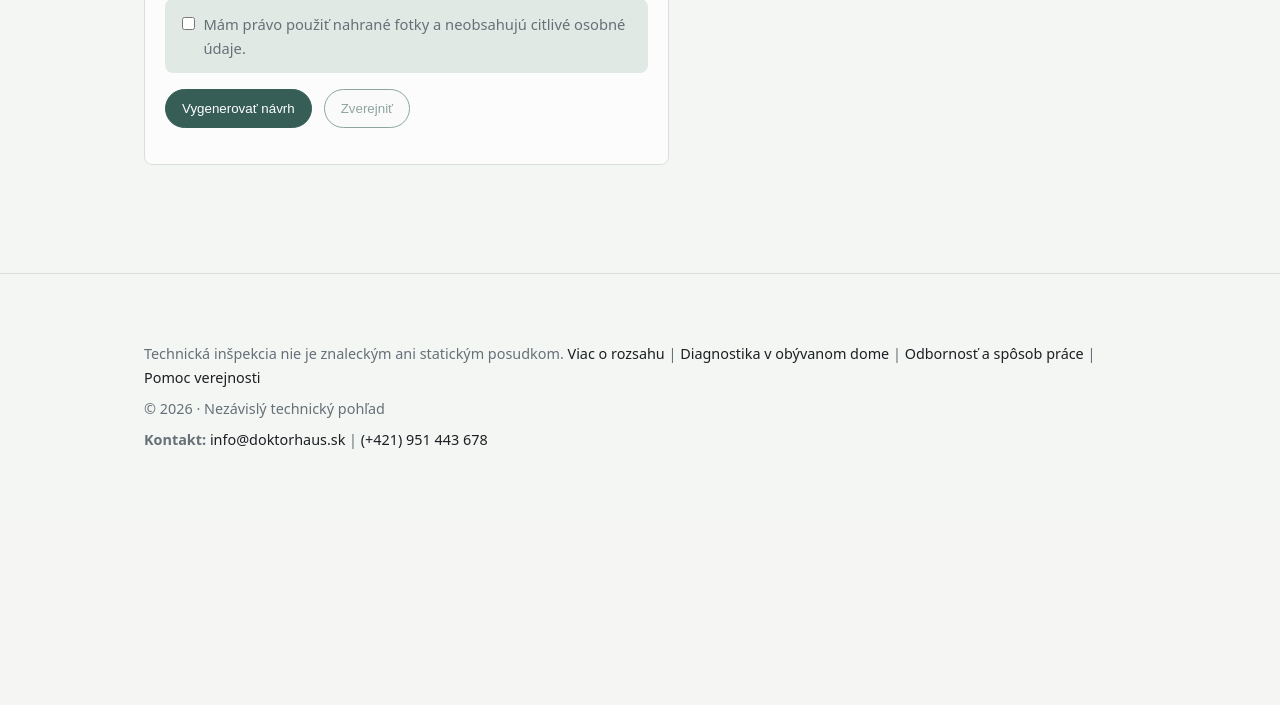
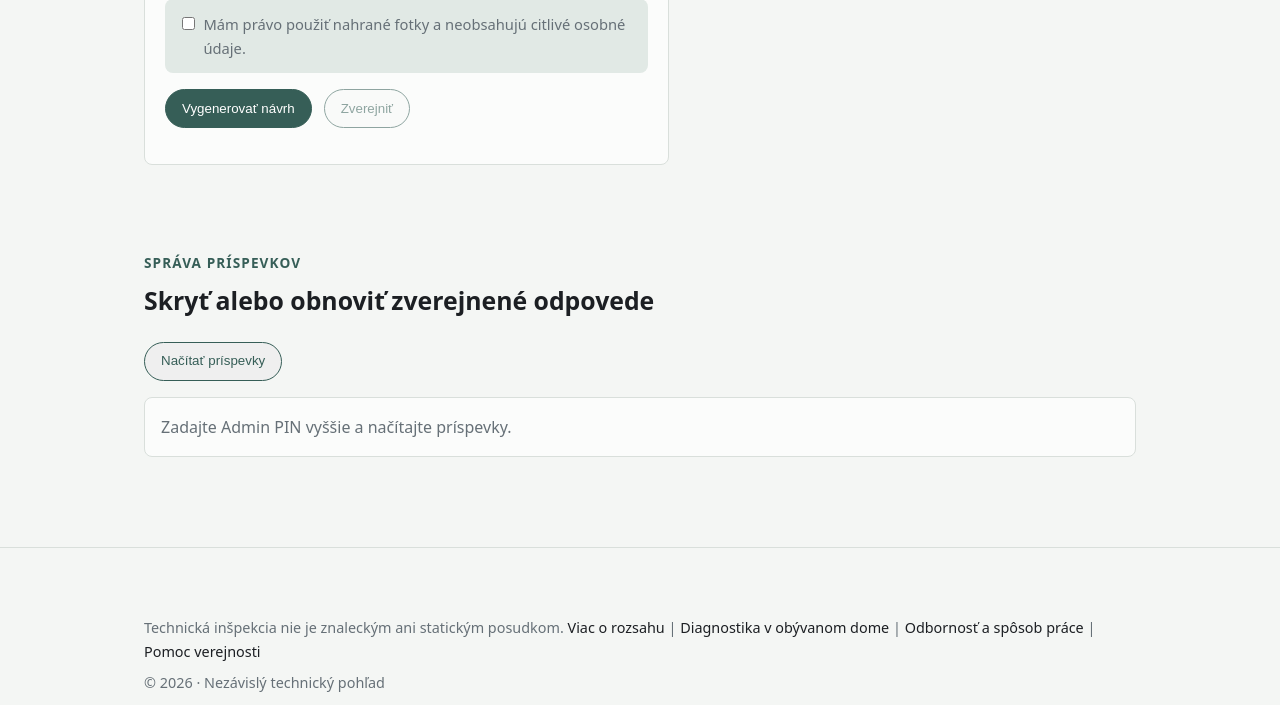
Before and after one commit to tvarovy-ziaric/doktorhaus-web, a PHP site: page /pomoc-admin.html in a window 1280 px wide. Shown: the part 1689-2394 px from the top of the page. Before the commit the page ends 2138 px from the top, so only its background shows below. Run offline with PHP 8.4, Linux system fonts and the light colour scheme.

Commit message:
Add admin hiding for public help posts

```diff
--- a/pomoc-admin.html
+++ b/pomoc-admin.html
@@ -126,6 +126,22 @@
       </label>
     </aside>
   </section>
+
+  <section class="container section-tight admin-list-section">
+    <div class="section-heading">
+      <p class="eyebrow">Správa príspevkov</p>
+      <h2>Skryť alebo obnoviť zverejnené odpovede</h2>
+    </div>
+    <div class="admin-list-actions">
+      <button class="btn" id="load-posts-btn" type="button">Načítať príspevky</button>
+      <p class="form-status" id="admin-list-status" role="status"></p>
+    </div>
+    <div class="admin-post-list" id="admin-post-list">
+      <article class="admin-post-card is-empty">
+        <p>Zadajte Admin PIN vyššie a načítajte príspevky.</p>
+      </article>
+    </div>
+  </section>
 </main>
 
 <footer id="footer"></footer>
@@ -141,6 +157,9 @@
   const publishBtn = document.getElementById("publish-btn");
   const imageFiles = document.getElementById("image-files");
   const imageRights = document.getElementById("image-rights");
+  const loadPostsBtn = document.getElementById("load-posts-btn");
+  const adminList = document.getElementById("admin-post-list");
+  const adminListStatus = document.getElementById("admin-list-status");
   let lastSourceUrl = "";
 
   const fields = {
@@ -155,6 +174,25 @@
   function setStatus(message, isError = false) {
     statusEl.textContent = message;
     statusEl.classList.toggle("is-error", isError);
+  }
+
+  function setListStatus(message, isError = false) {
+    adminListStatus.textContent = message;
+    adminListStatus.classList.toggle("is-error", isError);
+  }
+
+  function escapeHtml(value) {
+    return String(value || "").replace(/[&<>"']/g, char => ({
+      "&": "&amp;",
+      "<": "&lt;",
+      ">": "&gt;",
+      '"': "&quot;",
+      "'": "&#039;"
+    }[char]));
+  }
+
+  function currentPin() {
+    return new FormData(form).get("pin");
   }
 
   function readDraft() {
@@ -235,8 +273,102 @@
       }
       setStatus("Príspevok je zverejnený v sekcii Pomoc verejnosti.");
       publishBtn.disabled = true;
+      loadAdminPosts();
     } catch (error) {
       setStatus(error.message, true);
+    }
+  });
+
+  function renderAdminPosts(items) {
+    if (!items.length) {
+      adminList.innerHTML = `
+        <article class="admin-post-card is-empty">
+          <p>Zatiaľ nie sú uložené žiadne príspevky.</p>
+        </article>
+      `;
+      return;
+    }
+
+    adminList.innerHTML = items.map(item => {
+      const isHidden = item.status === "hidden";
+      const actionLabel = isHidden ? "Obnoviť" : "Skryť";
+      const nextStatus = isHidden ? "published" : "hidden";
+      return `
+        <article class="admin-post-card ${isHidden ? "is-hidden" : ""}">
+          <div>
+            <div class="admin-post-meta">
+              <span>${escapeHtml(item.category || "Odpoveď z praxe")}</span>
+              <span>${isHidden ? "Skryté" : "Zverejnené"}</span>
+            </div>
+            <h3>${escapeHtml(item.title)}</h3>
+            <p>${escapeHtml(item.summary)}</p>
+          </div>
+          <button class="btn ${isHidden ? "" : "danger"}" type="button" data-id="${escapeHtml(item.id)}" data-status="${nextStatus}">
+            ${actionLabel}
+          </button>
+        </article>
+      `;
+    }).join("");
+  }
+
+  async function postAdminAction(payload) {
+    const response = await fetch("api/public-help.php", {
+      method: "POST",
+      headers: {"Content-Type": "application/json"},
+      body: JSON.stringify(payload)
+    });
+    const result = await response.json();
+    if (!response.ok || !result.ok) {
+      throw new Error(result.error || "Akcia sa nepodarila.");
+    }
+    return result;
+  }
+
+  async function loadAdminPosts() {
+    const pin = currentPin();
+    if (!pin) {
+      setListStatus("Najprv zadajte Admin PIN.", true);
+      return;
+    }
+
+    setListStatus("Načítavam príspevky...");
+    try {
+      const result = await postAdminAction({action: "admin-list", pin});
+      renderAdminPosts(result.items || []);
+      setListStatus("Príspevky sú načítané.");
+    } catch (error) {
+      setListStatus(error.message, true);
+    }
+  }
+
+  loadPostsBtn.addEventListener("click", loadAdminPosts);
+
+  adminList.addEventListener("click", async (event) => {
+    const button = event.target.closest("button[data-id]");
+    if (!button) {
+      return;
+    }
+
+    const pin = currentPin();
+    if (!pin) {
+      setListStatus("Najprv zadajte Admin PIN.", true);
+      return;
+    }
+
+    button.disabled = true;
+    setListStatus(button.dataset.status === "hidden" ? "Skrývam príspevok..." : "Obnovujem príspevok...");
+    try {
+      await postAdminAction({
+        action: "set-status",
+        pin,
+        id: button.dataset.id,
+        status: button.dataset.status
+      });
+      await loadAdminPosts();
+      setListStatus(button.dataset.status === "hidden" ? "Príspevok je skrytý." : "Príspevok je znovu zverejnený.");
+    } catch (error) {
+      button.disabled = false;
+      setListStatus(error.message, true);
     }
   });
 </script>
--- a/styles/style.css
+++ b/styles/style.css
@@ -1175,6 +1175,72 @@ footer {
   color: #8c2d2d;
 }
 
+.admin-list-section {
+  padding-top: 0;
+}
+
+.admin-list-actions {
+  align-items: center;
+  display: flex;
+  flex-wrap: wrap;
+  gap: 0.85rem;
+  margin-bottom: 1rem;
+}
+
+.admin-post-list {
+  display: grid;
+  gap: 0.85rem;
+}
+
+.admin-post-card {
+  align-items: start;
+  background: var(--card);
+  border: 1px solid var(--border);
+  border-radius: 8px;
+  display: grid;
+  gap: 1rem;
+  padding: 1rem;
+}
+
+.admin-post-card h3 {
+  font-size: 1.05rem;
+  line-height: 1.35;
+  margin: 0.3rem 0 0.35rem;
+}
+
+.admin-post-card p {
+  color: var(--muted);
+  margin: 0;
+}
+
+.admin-post-card.is-hidden {
+  opacity: 0.72;
+}
+
+.admin-post-meta {
+  color: var(--muted);
+  display: flex;
+  flex-wrap: wrap;
+  font-size: 0.84rem;
+  gap: 0.5rem;
+}
+
+.admin-post-meta span {
+  background: var(--mark-soft);
+  border: 1px solid var(--border);
+  border-radius: 999px;
+  padding: 0.18rem 0.55rem;
+}
+
+.admin-post-card .btn {
+  justify-self: start;
+}
+
+.btn.danger {
+  border-color: #8c2d2d;
+  color: #8c2d2d;
+}
+
 /* Desktop */
 @media (min-width: 768px) {
   .container {
@@ -1301,6 +1367,10 @@ footer {
   .form-row {
     grid-template-columns: 1fr 1fr;
   }
+
+  .admin-post-card {
+    grid-template-columns: minmax(0, 1fr) auto;
+  }
 }
 
 @media (max-width: 767px) {
```
Also changed, not shown: api/public-help.php (+37 -0 lines).
